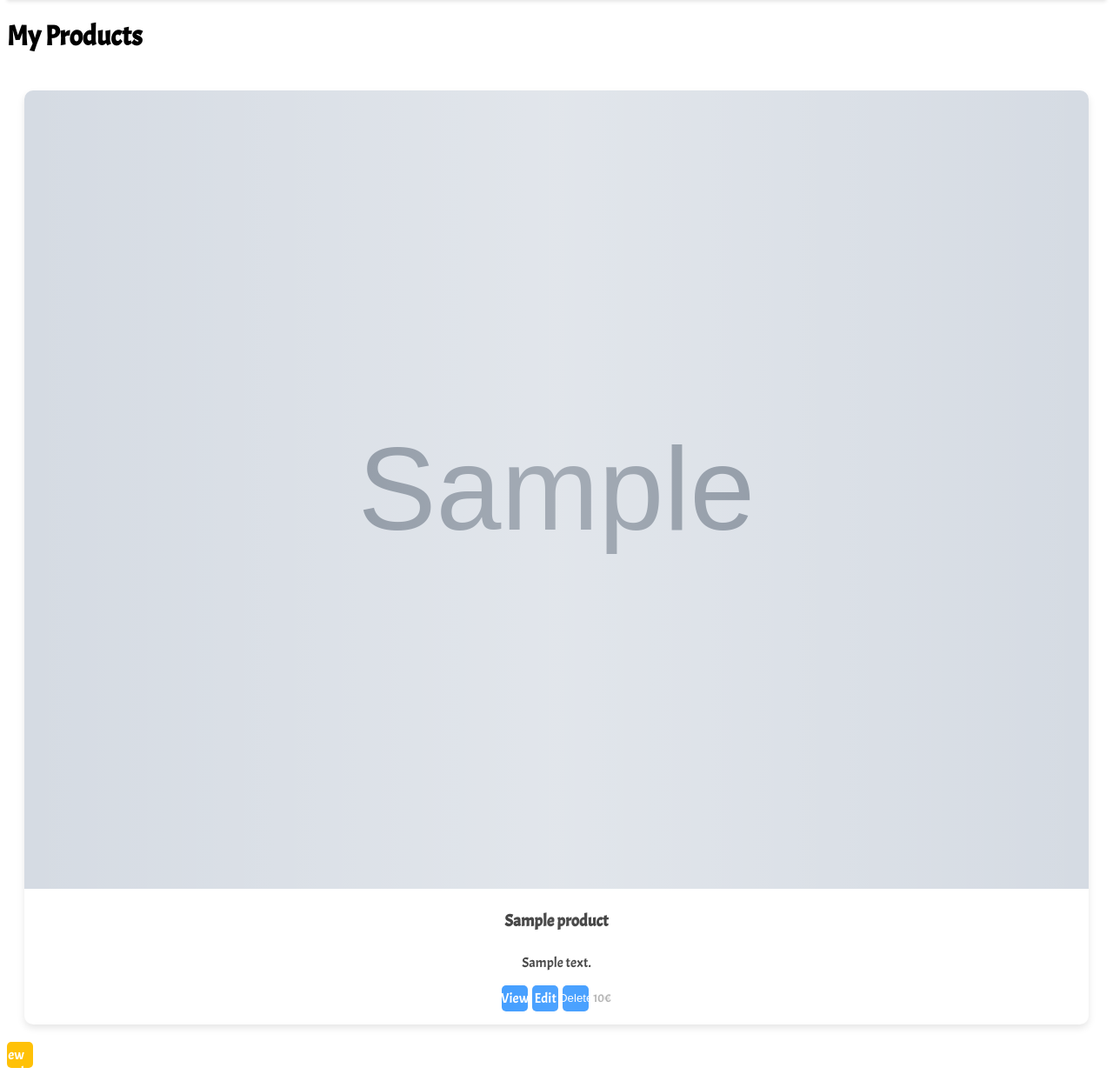
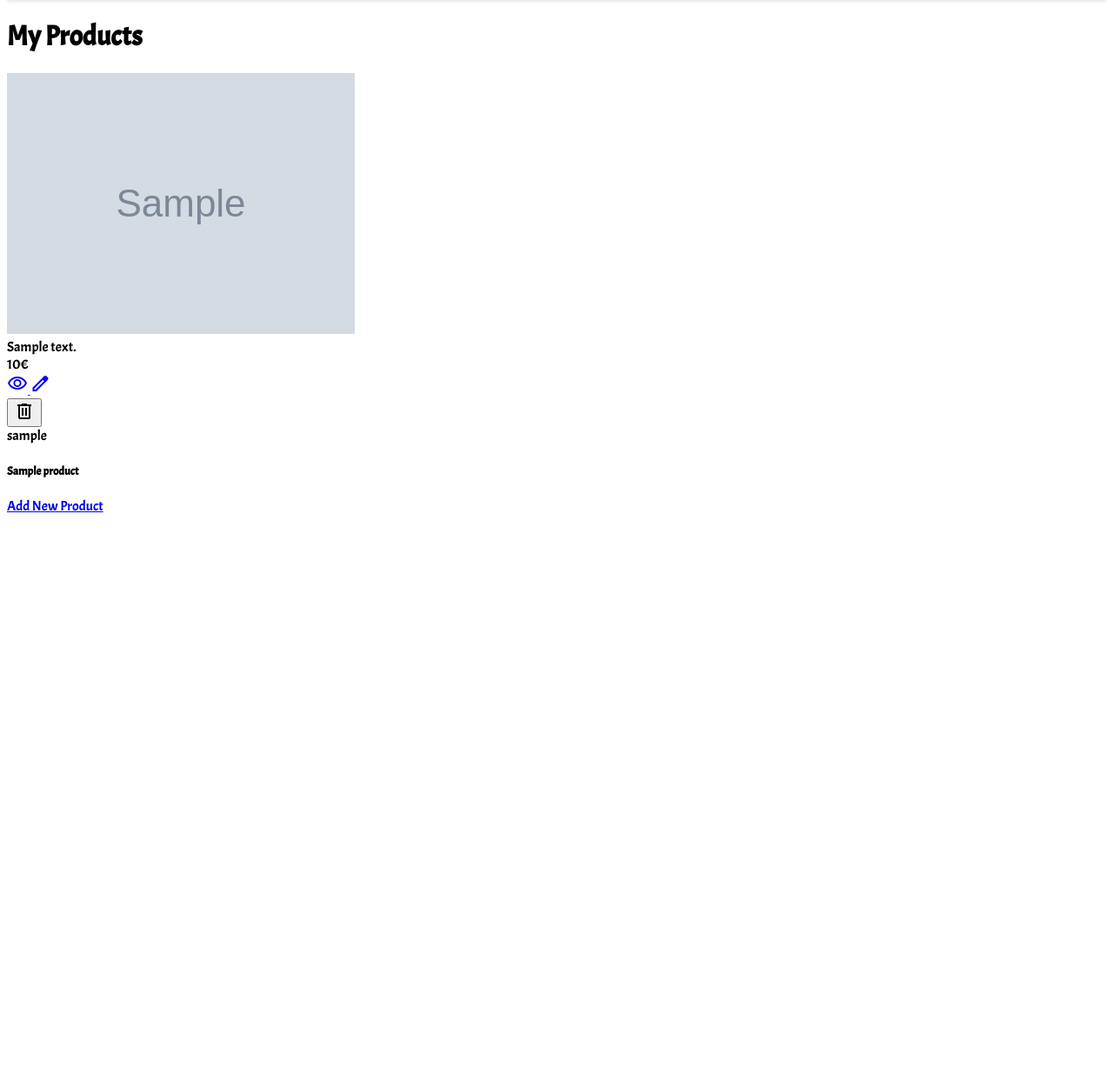
Before and after one commit to Kazae67/projet, a Symfony app: template templates/product/myProducts.html.twig in a window 1280 px wide. Shown: the part 74-1317 px from the top of the page at 87% size. After the commit the page ends 663 px from the top, so only its background shows below. Run offline with Twig, Linux system fonts and the light colour scheme; the template is opened without the code that fills it: most values are stand-ins (such as "Sample title", 1, 10 or a date in 2020); grey boxes marked "Sample" are stand-in pictures; some libraries are stand-ins or nearby versions.

Commit message:
sauvegarde avant changement

```diff
--- a/public/css/product-card.css
+++ b/public/css/product-card.css
@@ -137,43 +137,39 @@
     position: absolute;
     bottom: 10px;
     left: 10px;
+    display: flex;
 }
 
-.icon-group a {
+.icon-group a, .icon-group form button {
     margin-right: 5px;
     background-color: rgba(253, 253, 253, 0.7);
     border-radius: 50%;
-    padding: 5px;
-    display: inline-block;
+    padding: 50px;
+    display: inline-flex;
+    align-items: center;
+    justify-content: center;
+    width: 30px;
+    height: 30px;
+    border: none;
+    text-decoration: none;
+    padding: 0;
 }
 
-
-.icon-group a:hover {
-    background-color: black; /* Change la couleur de fond en noir */
+.icon-group a:hover,
+.icon-group form button:hover {
+    background-color: black;
+}
+.material-symbols-outlined {
+    color: black;
+    font-size: 24px; /* Assurez-vous que cette taille est cohérente pour toutes les icônes */
 }
 
-.material-symbols-outlined.wishlist {
-    color: rgb(0, 0, 0);
-    display: flex;
-    align-items: center;
-    justify-content: center;
-    margin: 0;
-    padding: 0;
-    font-size: 24px;
-    line-height: normal;
-    padding-right:2px;
-}
-.material-symbols-outlined.cart {
-    color: rgb(0, 0, 0);
-    display: flex;
-    align-items: center;
-    justify-content: center;
-    margin: 0;
-    padding: 0;
-    font-size: 24px;
-    line-height: normal;
-}
-.material-symbols-outlined.show {
+.material-symbols-outlined.wishlist,
+.material-symbols-outlined.cart,
+.material-symbols-outlined.show,
+.material-symbols-outlined.cart,
+.material-symbols-outlined.edit,
+.material-symbols-outlined.delete {
     color: rgb(0, 0, 0);
     display: flex;
     align-items: center;
@@ -184,8 +180,12 @@
     line-height: normal;
 }
 
-.icon-group a:hover .material-symbols-outlined {
-    color: white; /* Change la couleur de l'icône en blanc */
+.material-symbols-outlined.delete {
+    color: rgb(202, 5, 5);
+}
+
+.icon-group a:hover .material-symbols-outlined, .icon-group button:hover .material-symbols-outlined {
+    color: white;
 }
 
 /* Styles existants */
@@ -232,25 +232,6 @@
         background-position: -100%;
     }
 }
-.btn:hover {
-    background-color: #0056b3;
-}
-
-.btn-show {
-    background-color: #28a745; /* Couleur différente pour le bouton Show */
-}
-
-.btn-show:hover {
-    background-color: #218838;
-}
-
-.btn-add {
-    background-color: #ffc107; /* Couleur différente pour les boutons Add */
-}
-
-.btn-add:hover {
-    background-color: #e0a800;
-}
 
 .text-muted {
     color: #999;
--- a/src/Controller/ProductController.php
+++ b/src/Controller/ProductController.php
@@ -102,7 +102,7 @@
             $em->flush();
 
             $this->addFlash('success', 'Product successfully added.');
-            return $this->redirectToRoute('product');
+            return $this->redirectToRoute('my_products');
         }
 
         // Rendre la vue 'product/add.html.twig' avec le formulaire
--- a/templates/base.html.twig
+++ b/templates/base.html.twig
@@ -14,8 +14,17 @@
 
 		{% block stylesheets %}
 			<link rel="stylesheet" href="{{ asset('css/navbar.css') }}">
-			<link rel="stylesheet" href="{{ asset('css/product-card.css') }}">
-			<link rel="stylesheet" href="{{ asset('css/standard.css') }}">
+			<link
+			rel="stylesheet" href="{{ asset('css/standard.css') }}">
+			<!-- Pour la liste des produits -->
+			{% if app.request.attributes.get('_route') == 'product' %}
+				<link rel="stylesheet" href="{{ asset('css/product-card.css') }}">
+			{% endif %}
+
+			{% if app.request.attributes.get('_route') == 'my_products' %}
+				<link rel="stylesheet" href="{{ asset('css/product-card.css') }}">
+				<link rel="stylesheet" href="{{ asset('css/my-products.css') }}">
+			{% endif %}
 		{% endblock %}
 		{% block javascripts %}{% endblock %}
 	</head>
--- a/templates/product/myProducts.html.twig
+++ b/templates/product/myProducts.html.twig
@@ -8,21 +8,41 @@
 	<div class="products">
 		{% for product in products %}
 			<div class="card">
-				<img src="{{ product.imageUrl|default('/images/default-image.jpg') }}" alt="{{ product.name }}" class="card-img-top">
+				<div class="card-img-container">
+					<img
+					src="{{ product.imageUrl|default('/images/default-image.jpg') }}" alt="{{ product.name }}" class="card-img-top">
+
+					<!-- Description au survol (similaire à index.html.twig) -->
+					<div class="card-hover-description">
+						{{ product.description|length > 100 ? product.description|slice(0, 100) ~ '...' : product.description }}
+					</div>
+
+					<!-- Prix du produit -->
+					<div class="card-price">{{ product.price }}€</div>
+
+					<!-- Groupe d'icônes pour les actions -->
+					<div class="icon-group">
+						<a href="{{ path('product_show', {'id': product.id}) }}" class="btn btn-show">
+							<span class="material-symbols-outlined show">visibility</span>
+						</a>
+						<a href="{{ path('product_edit', {'id': product.id}) }}" class="btn btn-edit">
+							<span class="material-symbols-outlined edit">edit</span>
+						</a>
+						<form method="post" action="{{ path('product_delete', {'id': product.id}) }}" onsubmit="return confirm('Are you sure you want to delete this product?');">
+							<input type="hidden" name="_token" value="{{ csrf_token('delete' ~ product.id) }}">
+							<button type="submit" class="btn btn-delete">
+								<span class="material-symbols-outlined delete">delete</span>
+							</button>
+						</form>
+					</div>
+				</div>
+
+				<!-- Utilisateur qui a posté le produit -->
+				<div class="card-user">{{ product.user.username }}</div>
+
+				<!-- Corps de la carte -->
 				<div class="card-body">
 					<h5 class="card-title">{{ product.name }}</h5>
-					<p class="card-text">{{ product.description|length > 100 ? product.description|slice(0, 100) ~ '...' : product.description }}</p>
-					<div class="d-flex justify-content-between align-items-center">
-						<div class="btn-group">
-							<a href="{{ path('product_show', {'id': product.id}) }}" class="btn btn-view">View</a>
-							<a href="{{ path('product_edit', {'id': product.id}) }}" class="btn btn-edit">Edit</a>
-							<form method="post" action="{{ path('product_delete', {'id': product.id}) }}" onsubmit="return confirm('Are you sure you want to delete this product?');">
-								<input type="hidden" name="_token" value="{{ csrf_token('delete' ~ product.id) }}">
-								<button type="submit" class="btn btn-delete">Delete</button>
-							</form>
-						</div>
-						<small class="text-muted">{{ product.price }}€</small>
-					</div>
 				</div>
 			</div>
 		{% else %}
```
Also changed, not shown: public/css/my-products.css (added, +25 -0 lines), public/js/drag-drop.js (added, +19 -0 lines).
